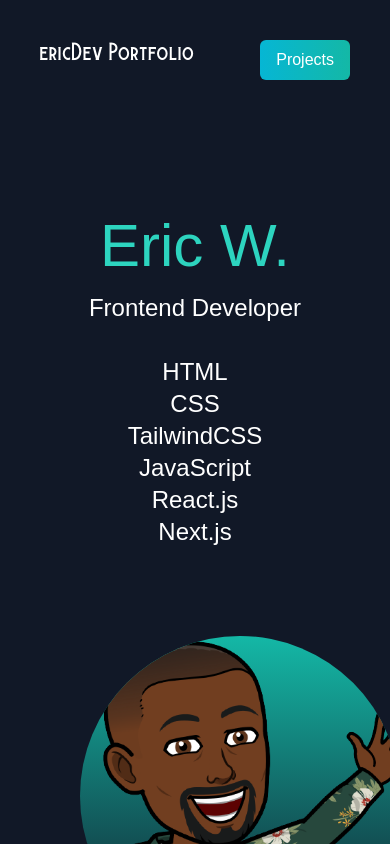
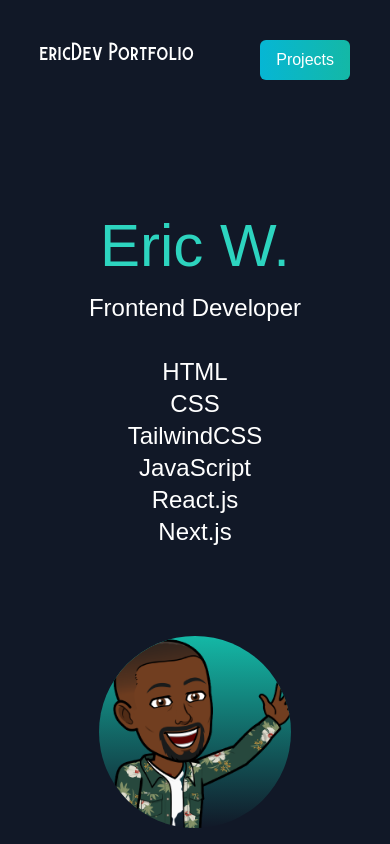
Before and after one commit to eric-wth/dev-portfolio, a Next.js app: page / in a window 390 px wide. Shown: the top 844 px of the page. Built offline with nearby package versions, Linux system fonts and the light colour scheme.

Commit message:
Fixed avatar bug

```diff
--- a/pages/index.js
+++ b/pages/index.js
@@ -54,7 +54,7 @@
             {/* <p className="text-md py-5 leading-8 text-gray-800 dark:text-gray-200 max-w-xl mx-auto md:text-xl">
               Freelancer providing services in frontend development
             </p> */}
-            <div className="mx-auto bg-gradient-to-b from-teal-500 rounded-full w-80 h-80 relative overflow-hidden mt-20 md:h-96 md:w-96">
+            <div className="mx-auto bg-gradient-to-b from-teal-500 rounded-full w-48 h-48 relative overflow-hidden mt-20 md:h-96 md:w-96">
               <Image src={avatar} alt='' layout="fill" objectFit="cover" />
             </div>
           </div>
```
